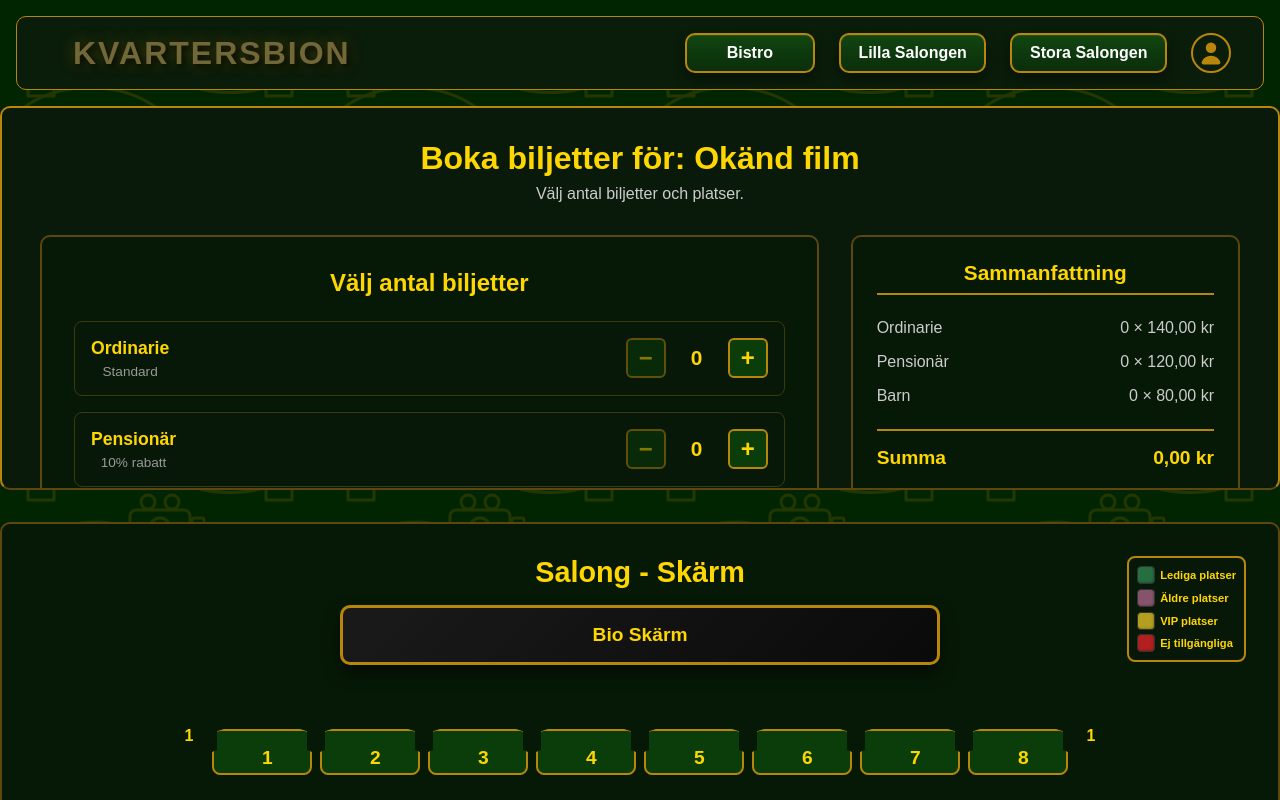
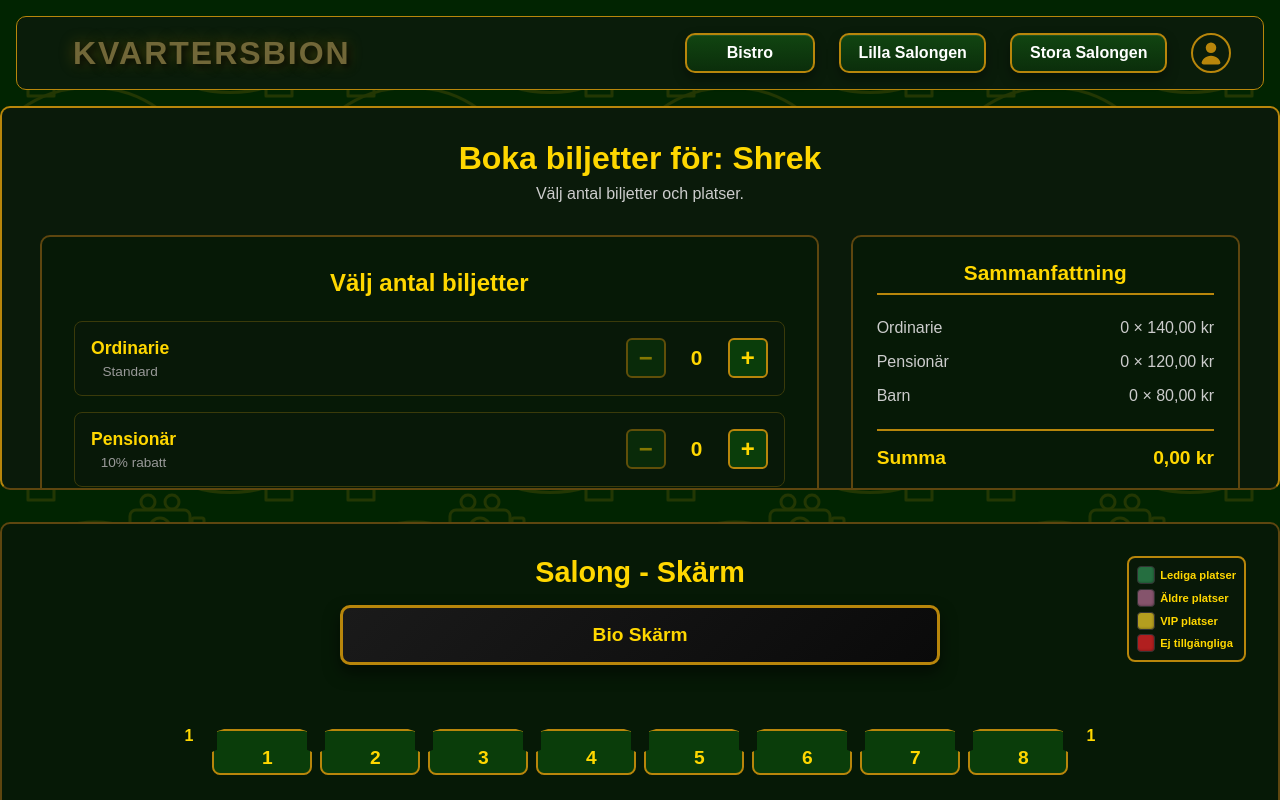
Before and after one commit to Jolle-Jay/Kvarters-Bion, a React (Vite) app: page /booking in a window 1280 px wide. Shown: the top 800 px of the page. Built offline with nearby package versions, Linux system fonts and the light colour scheme.

Commit message:
goodbye for today

```diff
--- a/src/pages/BookingPage.tsx
+++ b/src/pages/BookingPage.tsx
@@ -54,7 +54,7 @@ const Seat = ({ row, col, type, isSelected, isBooked, onClick }: SeatProps) => {
 function BookingPage() {
   const [searchParams] = useSearchParams();
   const navigate = useNavigate();
-  const film = searchParams.get('movie') || 'Okänd film';
+  const film = searchParams.get('movie') || 'Shrek';
   const showtime = searchParams.get('showtime') || '2026-03-01 | 20:00';
 
   const [counts, setCounts] = useState<TicketCounts>({
```
